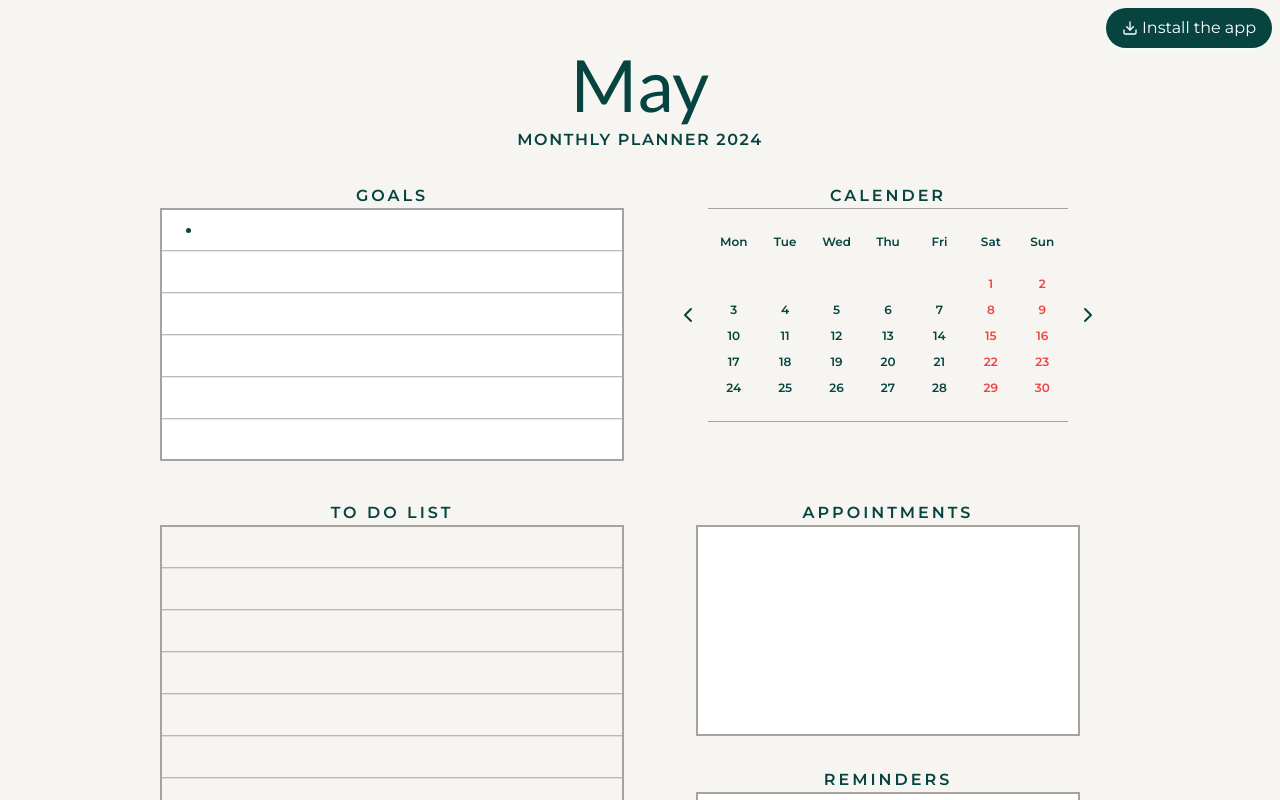
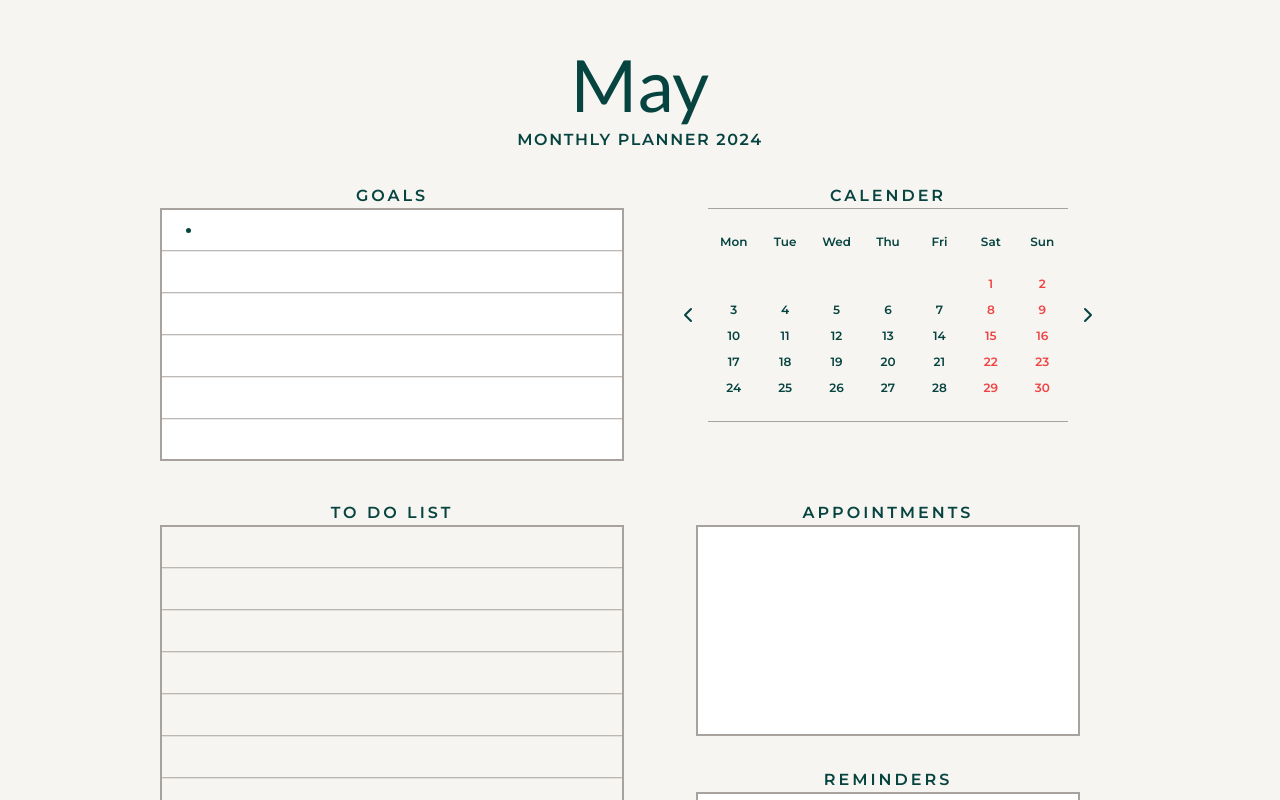
Before and after one commit to nicknjagi/monthly-planner, a React (Create React App) app: page / in a window 1280 px wide. Shown: the top 800 px of the page. Built offline with nearby package versions, Linux system fonts and the light colour scheme.

Commit message:
update InstallButton.tsx

```diff
--- a/src/components/InstallButton.tsx
+++ b/src/components/InstallButton.tsx
@@ -9,6 +9,10 @@ interface BeforeInstallPromptEvent extends Event {
   }>;
 }
 
+const isIphone = () => {
+  const platform = navigator.userAgent.toLowerCase();
+  return platform.includes('iphone') || platform.includes('ipad')
+};
 
 const InstallButton: React.FC = () => {
   const [deferredPrompt, setDeferredPrompt] = useState<BeforeInstallPromptEvent | null>(null);
@@ -16,7 +20,7 @@ const InstallButton: React.FC = () => {
   const [showInstallButton, setShowInstallButton] = useState<boolean>(() =>{
     // Check if the app has been installed before
     const isAppInstalled = localStorage.getItem('appInstalled') === 'true';
-    return !isAppInstalled && !window.matchMedia('(display-mode: standalone)').matches
+    return !isAppInstalled && !window.matchMedia('(display-mode: standalone)').matches && !isIphone
   });
 
 
@@ -66,11 +70,11 @@ const InstallButton: React.FC = () => {
     }
   };
 
-  const isSafari = /^((?!chrome|android).)*safari/.test(navigator.userAgent.toLowerCase());
+  // const isSafari = /^((?!chrome|android).)*safari/.test(navigator.userAgent.toLowerCase());
 
   return (
     <div className='flex justify-end absolute top-0 right-0'>
-      {!isSafari && showInstallButton  && (
+      {showInstallButton  && (
           <button className="flex gap-1 items-center px-4 py-2 rounded-full bg-forrest-green hover:bg-opacity-90 transition text-white m-2 shadow-md shadow-green-50" onClick={installApp}>
             <Download size={16} />
             Install <span className="hidden md:inline-block"> the app</span>
```
